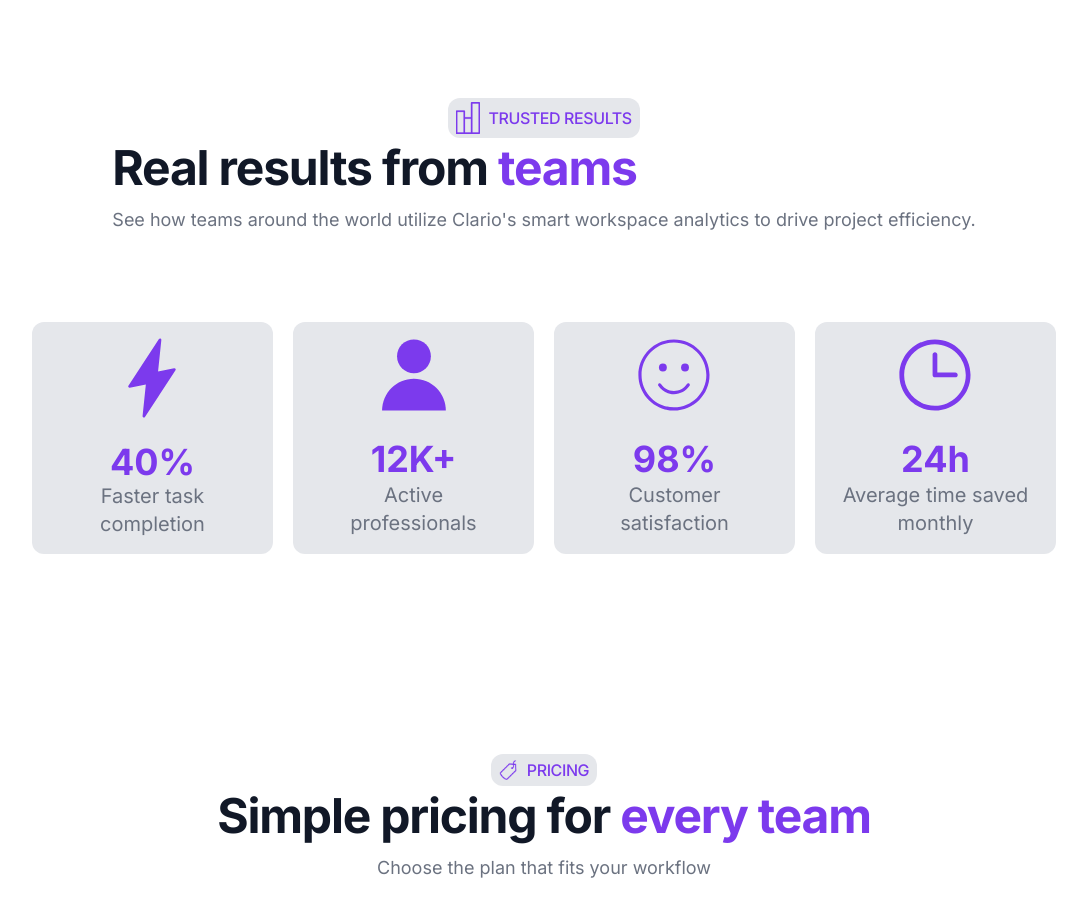
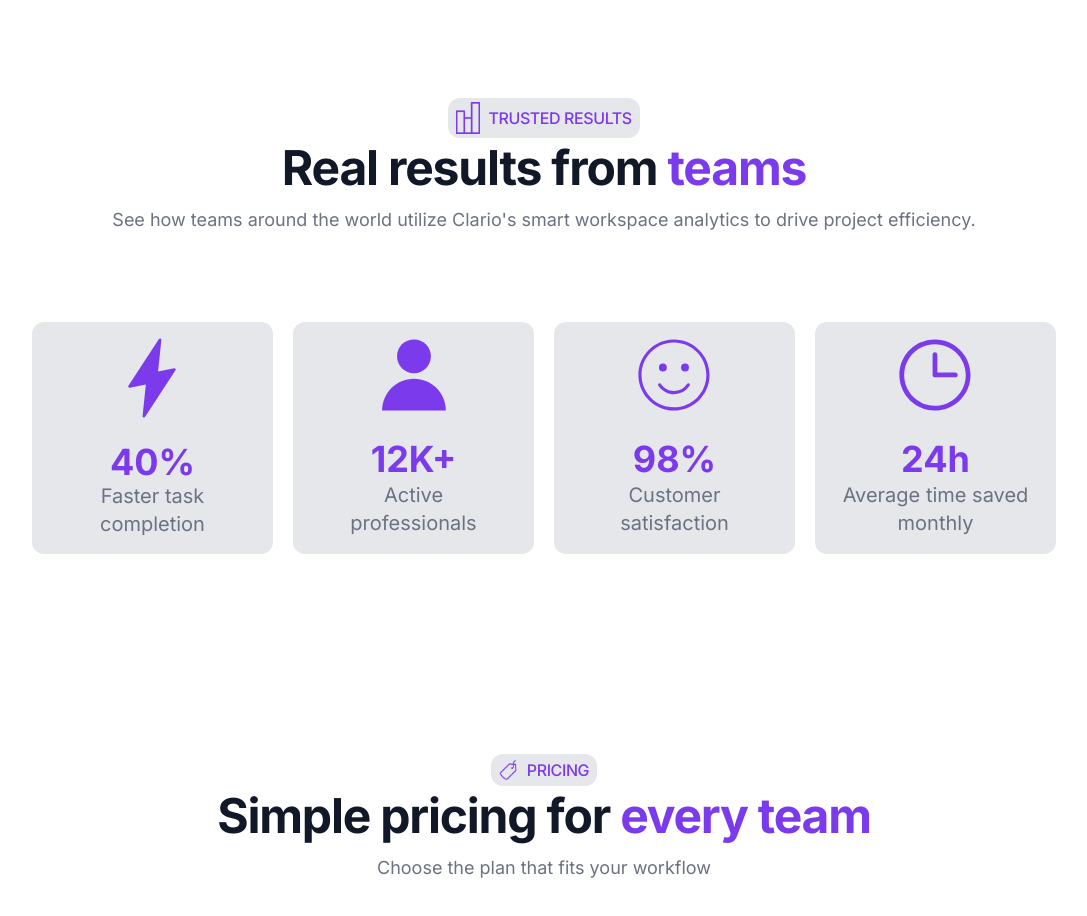
Before and after one commit to hussainreza-alt/Clario, a React (Vite) app: page / in a window 1280 px wide. Shown: the part 2300-3216 px from the top of the page, without its empty margins (96-1183 px from the left). Built offline with nearby package versions, Linux system fonts and the light colour scheme.

Commit message:
new update

```diff
--- a/src/components/Testimonials.jsx
+++ b/src/components/Testimonials.jsx
@@ -10,7 +10,7 @@
                         <img src="/chart2.png" className=" h-8" alt="" />
                         <span className=" text-sm lg:text-base text-[#7C3AED] tracking-tight font-medium ">TRUSTED RESULTS</span>
                     </div>
-                    <h2 className=" leading-tight tracking-tight font-bold text-3xl md:text-4xl lg:text-5xl wrap-break-word text-[#111827] ">
+                    <h2 className=" leading-tight justify-self-center text-center tracking-tight font-bold text-3xl md:text-4xl lg:text-5xl wrap-break-word text-[#111827] ">
                         Real results from <span className=" text-[#7C3AED] ">teams</span>
                     </h2>
                     <p className=" text-center w-fit wrap-break-word text-base lg:text-lg text-[#6B7280] mt-2 ">See how teams around the world utilize Clario's smart workspace analytics to drive project efficiency.</p>
```
